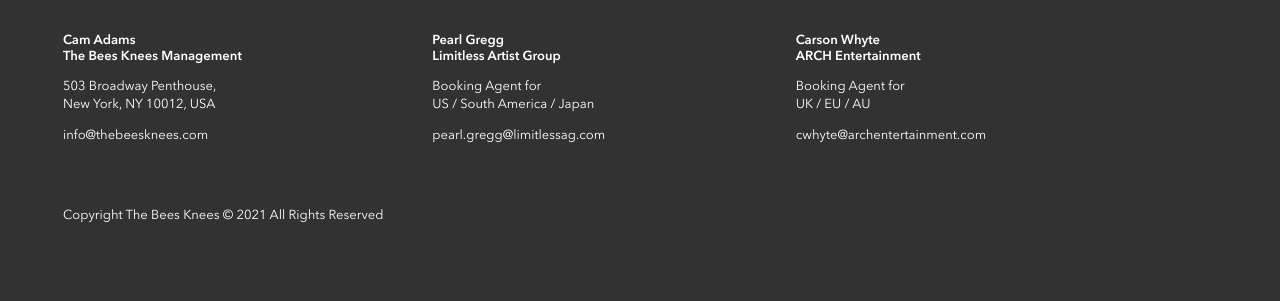
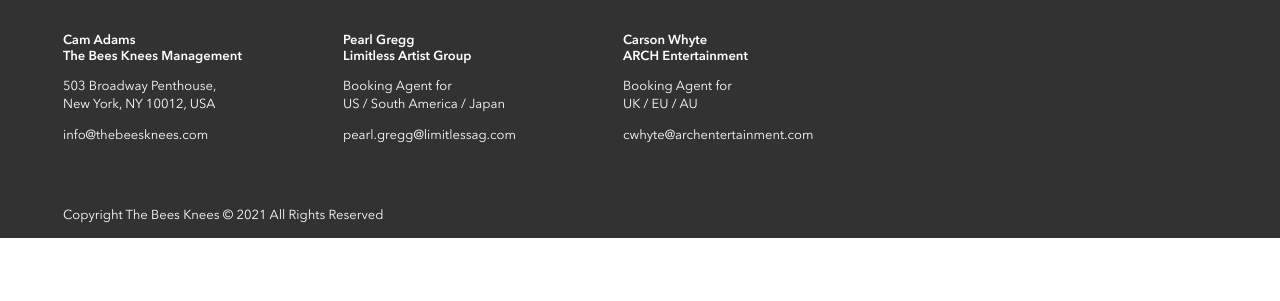
Before and after one commit to jackytam2020/jacky-tam-bandsite, a plain HTML site: page index.html in a window 1280 px wide. Shown: the part 3239-3540 px from the top of the page. After the commit the page ends 3477 px from the top, so only its background shows below. Drawn offline with Linux system fonts and the light colour scheme.

Commit message:
fixed footer visual bug

```diff
--- a/index.html
+++ b/index.html
@@ -144,7 +144,9 @@
     <footer class="footer">
       <div class="footer__container">
         <div class="footer__top-row">
-          <h1 class="footer__header">Get in Touch</h1>
+          <div class="footer__header-holder">
+            <h1 class="footer__header">Get in Touch</h1>
+          </div>
 
           <div class="footer__social-icon-row">
             <img
--- a/styles/partials/components/_footer.scss
+++ b/styles/partials/components/_footer.scss
@@ -109,24 +109,34 @@
     padding-top: 48px;
     padding-left: 36px;
     padding-right: 36px;
-    padding-bottom: 36px;
-    position: relative;
 
     .footer__top-row {
       align-items: center;
-      justify-content: space-between;
+      position: relative;
 
-      .footer__header {
-        font-size: 1.5rem;
+      .footer__header-holder {
+        width: 180px;
+        margin-right: 50px;
+
+        .footer__header {
+          font-size: 1.5rem;
+          width: 100%;
+        }
+      }
+
+      .footer__logo {
+        position: absolute;
+        right: 0px;
       }
     }
 
     .footer__contact-info-row {
       flex-direction: row;
-      justify-content: space-between;
 
       .footer__contact-info-block {
+        width: 180px;
         padding-top: 36px;
+        margin-right: 50px;
       }
     }
 
@@ -144,25 +154,34 @@
     padding-top: 48px;
     padding-left: 63px;
     padding-right: 63px;
-    padding-bottom: 63px;
-    position: relative;
 
     .footer__top-row {
       align-items: center;
-      justify-content: space-between;
+      position: relative;
 
-      .footer__header {
-        font-size: 1.5rem;
+      .footer__header-holder {
+        width: 180px;
+        margin-right: 100px;
+
+        .footer__header {
+          font-size: 1.5rem;
+          width: 100%;
+        }
+      }
+
+      .footer__logo {
+        position: absolute;
+        right: 0px;
       }
     }
 
     .footer__contact-info-row {
       flex-direction: row;
-      width: 80%;
-      justify-content: space-between;
 
       .footer__contact-info-block {
         padding-top: 36px;
+        width: 180px;
+        margin-right: 100px;
       }
     }
 
```
Also changed, not shown: styles/bio.css.
